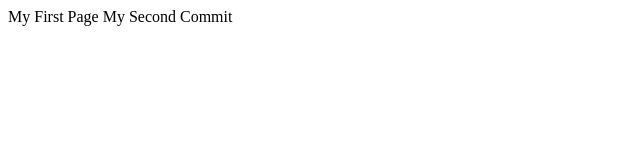
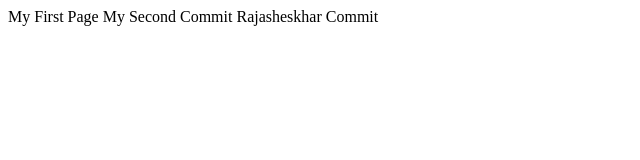
Before and after one commit to mahesh52/Utrack, a plain HTML site: page index.html in a window 1280 px wide. Shown: the whole page, without its empty margins (0-640 px from the left). Drawn offline with Linux system fonts and the light colour scheme.

Commit message:
My First commit

```diff
--- a/index.html
+++ b/index.html
@@ -2,5 +2,6 @@
 <body>
 My First Page
 My Second Commit
+Rajasheskhar Commit
 </body>
 </html>
```
